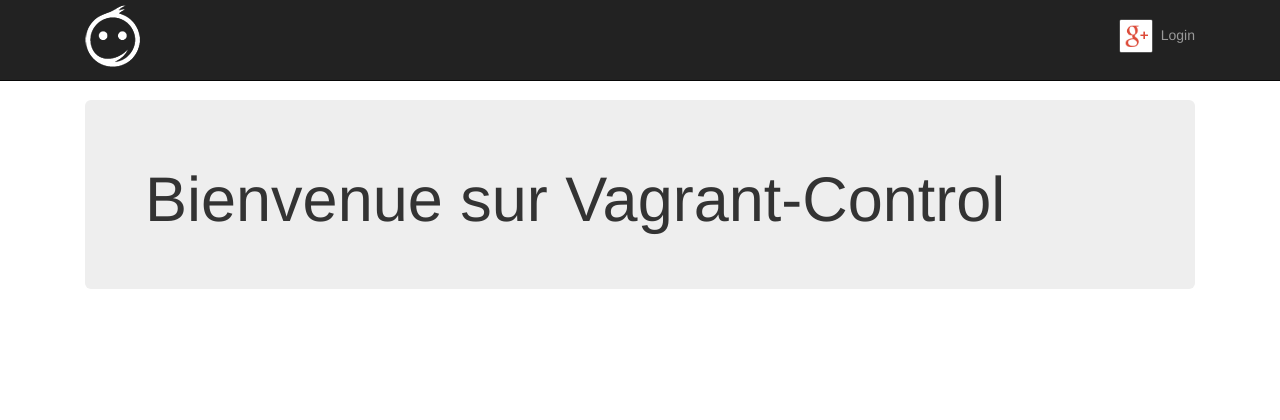
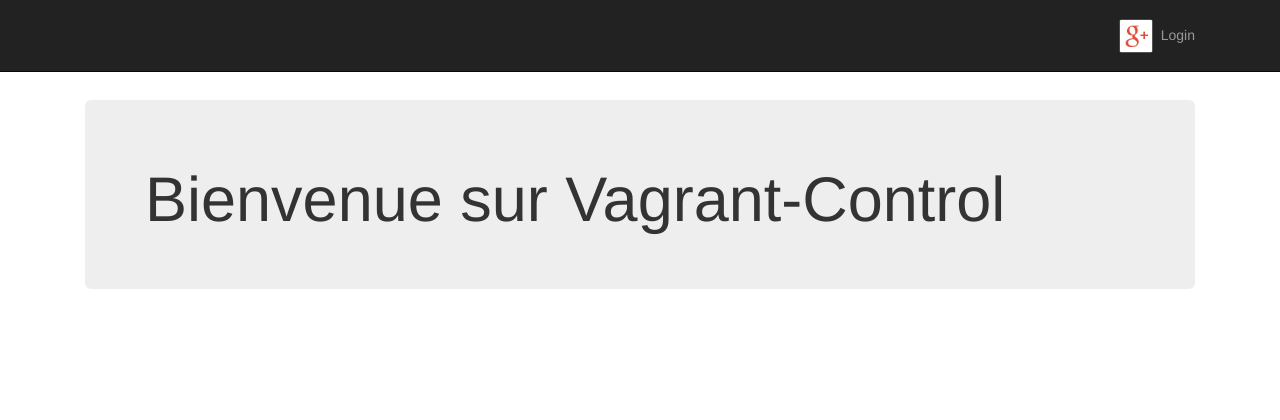
Before and after one commit to StudioQi/jeto, a Flask app: page / in a window 1280 px wide. Shown: the top 420 px of the page. Run offline with Flask 2, Linux system fonts and the light colour scheme; parts of the project's set-up code (start-up, migrations or seed data) failed here and were passed over; some libraries are stand-ins or nearby versions.

Commit message:
removing the trademarked pheromone logo. You can now customize the brand logo via the config file

```diff
--- a/vagrantControl/controllers.py
+++ b/vagrantControl/controllers.py
@@ -14,7 +14,7 @@ from vagrantControl.models import User
 
 @app.route('/')
 def index(**kwargs):
-    return render_template('index.html')
+    return render_template('index.html', brand_image=get_brand_image())
 
 
 @app.route('/instances')
@@ -25,7 +25,7 @@ def index(**kwargs):
 @app.route('/htpassword/<slug>')
 @login_required
 def limited(**kwargs):
-    return render_template('index.html')
+    return render_template('index.html', brand_image=get_brand_image())
 
 
 @app.route('/favicon.ico')
@@ -168,6 +168,14 @@ def page_not_found(e):
 def get_locale():
     return 'fr'
 
+
+def get_brand_image():
+    if 'BRAND_IMAGE_ASSET_FILENAME' in app.config and app.config['BRAND_IMAGE_ASSET_FILENAME'] is not None:
+        return url_for('static', app.config['BRAND_IMAGE_ASSET_FILENAME'])
+    if 'BRAND_IMAGE_EXTERNAL' in app.config and app.config['BRAND_IMAGE_EXTERNAL'] is not None:
+        return app.config['BRAND_IMAGE_EXTERNAL']
+    return None
+
 api.add_resource(
     InstanceApi,
     '/api/instances/<int:id>',
--- a/vagrantControl/static/css/main.css
+++ b/vagrantControl/static/css/main.css
@@ -105,12 +105,13 @@ a {
 }
 
 .navbar-brand {
-  background: url('/static/img/nav-logo.png') no-repeat;
+  background-repeat: no-repeat;
   display: block;
-  width: 117px;
   height: 70px;
   margin: 5px auto;
-  text-indent: -99999px; -webkit-background-size: 117px 99px; -moz-background-size: 117px 99px; background-size: 117px 99px;
+  text-indent: -99999px;
+  -webkit-background-size: 120px 100px; -moz-background-size: 120px 100px; background-size: 120px 100px;
+  width: 117px;
 }
 
 .btn-glow {
--- a/vagrantControl/templates/base.html
+++ b/vagrantControl/templates/base.html
@@ -18,8 +18,6 @@
     <script src="/static/lib/jquery/jquery.min.js"></script>
     <script src="/static/lib/bootstrap/bootstrap.min.js"></script>
     <script src="/static/lib/angular/createDialog.js"></script>
-    <script src="//js.leapmotion.com/leap-0.5.0.js"></script>
-    <script src="/static/js/leap.js"></script>
 </head>
 <body>
     <div id="position"></div>
@@ -27,7 +25,6 @@
         <div class="well">
             <div class="progress progress-striped active">
               <div class="progress-bar"  role="progressbar" aria-valuenow="45" aria-valuemin="0" aria-valuemax="100" style="width: 100%">
-                <span class="sr-only">45% Complete</span>
               </div>
             </div>
         </div>
@@ -39,7 +36,9 @@
           <span class="icon-bar"></span>
           <span class="icon-bar"></span>
         </button>
-        <a class="navbar-brand" href="/">VagrantControl</a>
+        {% if brand_image %}
+        <a class="navbar-brand" href="/" style="background-image: url('{{ brand_image }}')">VagrantControl</a>
+        {% endif %}
         <div class="navbar-collapse collapse pull-right">
           {% if g.user.is_authenticated() == True %}
             <ul class="nav navbar-nav">
```
Also changed, not shown: vagrantControl/settings.py (+6 -1 lines), vagrantControl/static/img/nav-logo.png (deleted), 1 other file.
